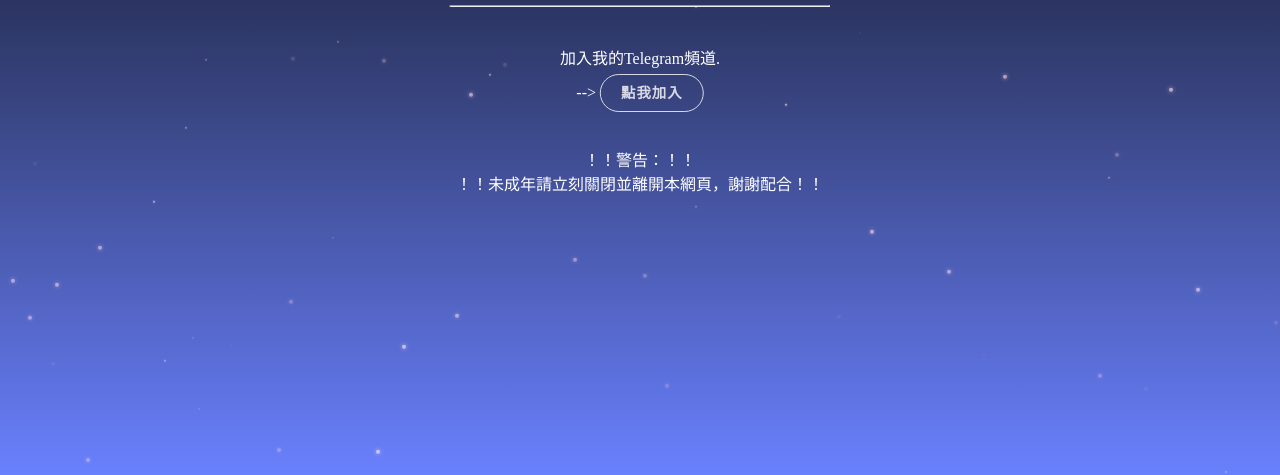
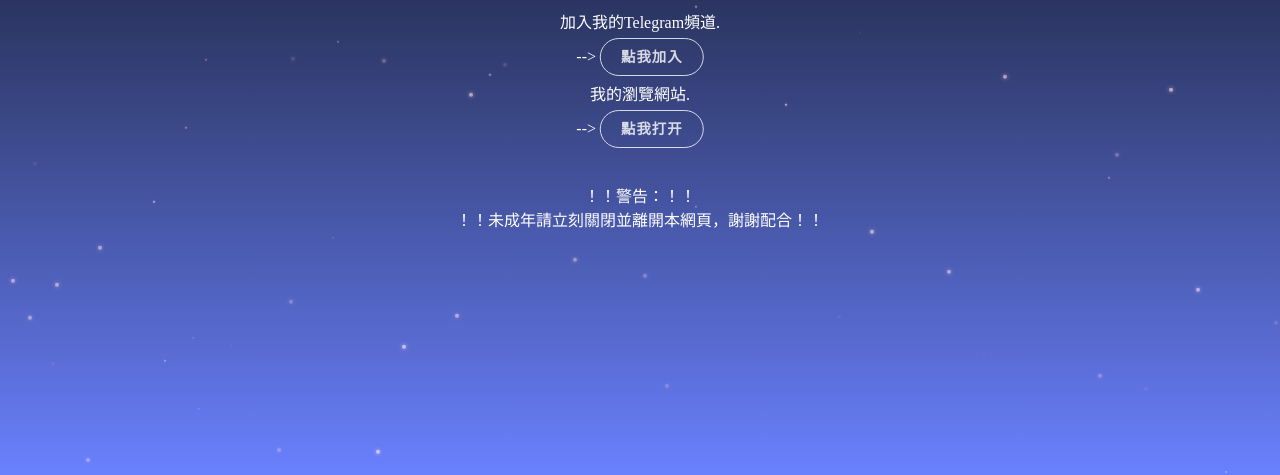
Before and after one commit to yhj338838/yhj338838.github.io, a plain HTML site: page index.html in a window 1280 px wide. Shown: the part 325-800 px from the top of the page. Drawn offline with Linux system fonts and the light colour scheme.

Commit message:
Update index.html

```diff
--- a/index.html
+++ b/index.html
@@ -26,6 +26,8 @@
             <ul class="navigation">
                 <div class="nav01_fooder">加入我的Telegram頻道. </div> -->
 		<li class="navigation__item"><a href="https://t.me/fone95" target="_blank" title="點我加入">點我加入</a></li>
+		<div class="nav01_fooder">我的瀏覽網站. </div> -->
+		<li class="navigation__item"><a href="https://mgyx.org" target="_blank" title="點我加入">點我打开</a></li>
 
 
 
```
